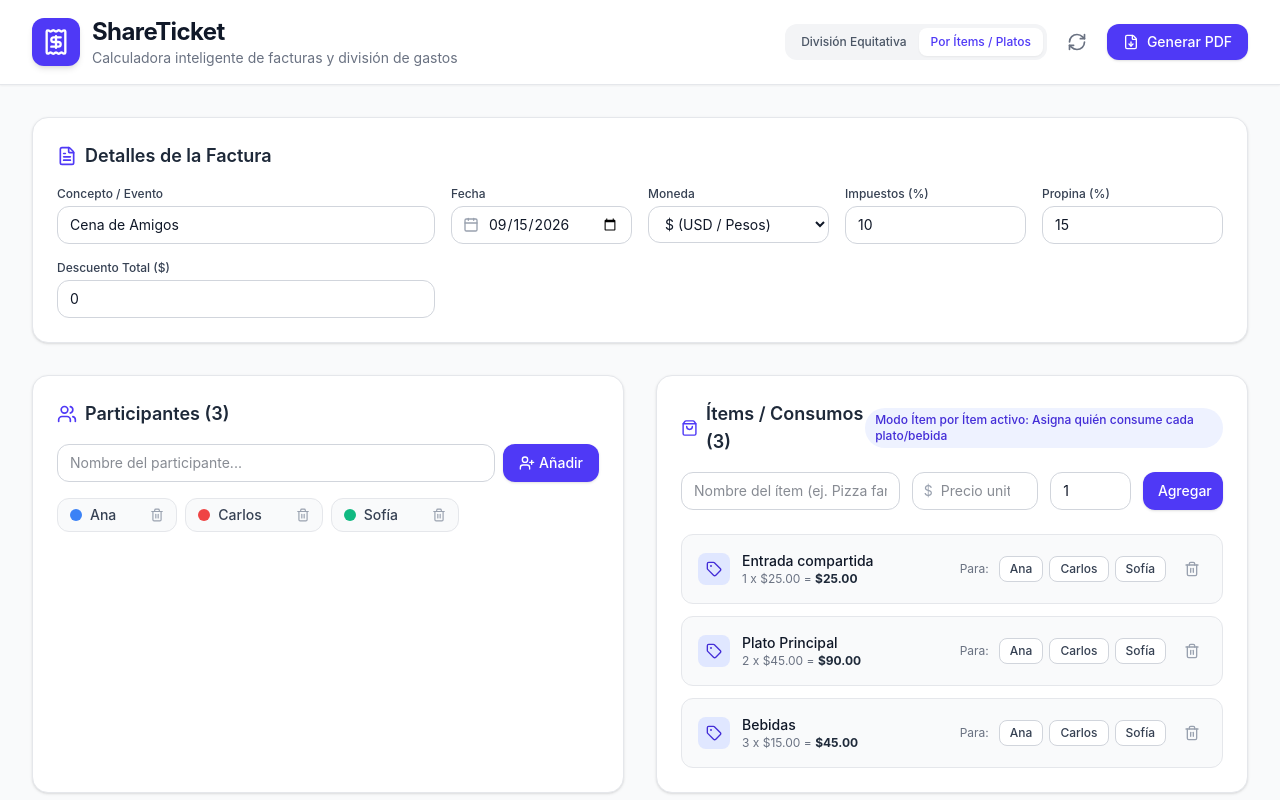
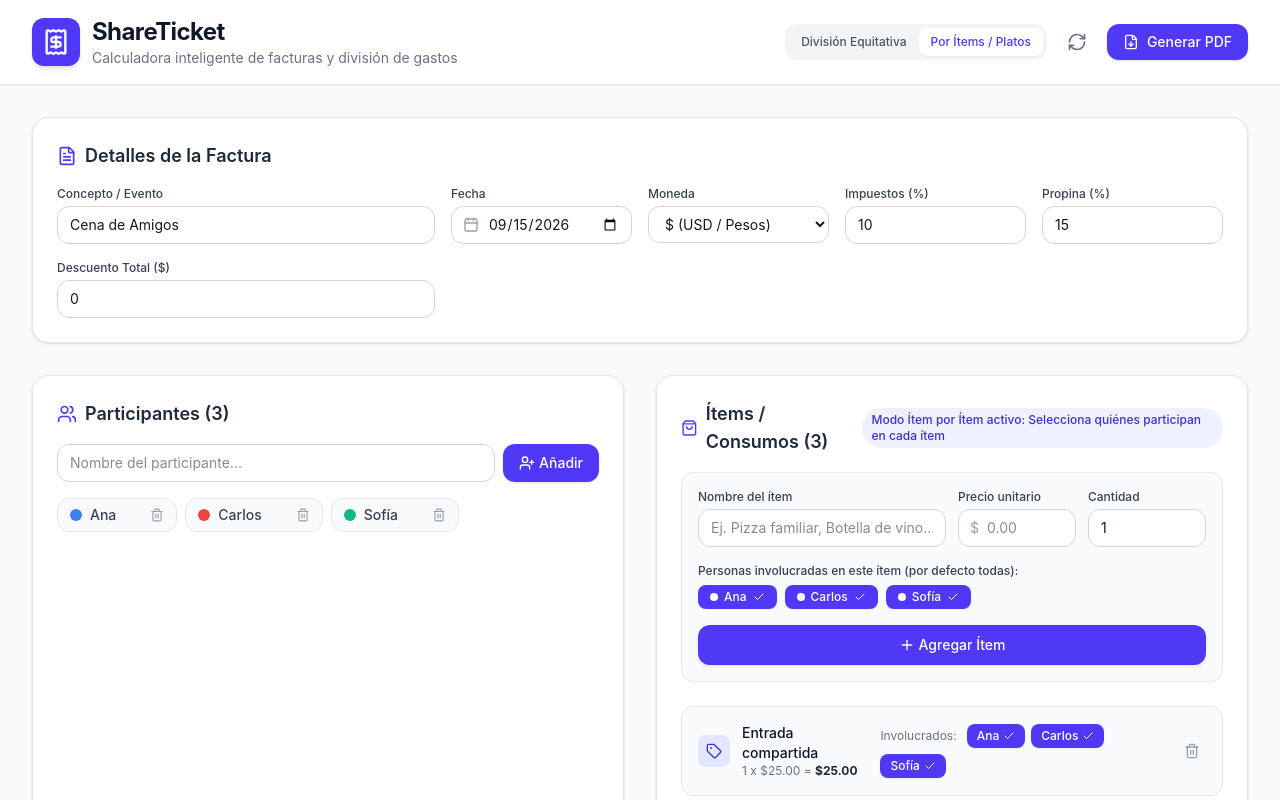
Before and after one commit to LuisMolinad/share-ticket, a React (Vite) app: page / in a window 1280 px wide. Both pictures are taken after a click on the button "Por Ítems / Platos". Shown: the top 800 px of the page. Built offline with nearby package versions, Linux system fonts and the light colour scheme.

Commit message:
Agregar persona por item

```diff
--- a/src/components/ItemsManager.tsx
+++ b/src/components/ItemsManager.tsx
@@ -24,16 +24,32 @@
   const [name, setName] = useState('');
   const [price, setPrice] = useState('');
   const [quantity, setQuantity] = useState('1');
+  // Selected participant IDs when creating a new item (defaults to all participants)
+  const [selectedParticipantsForNew, setSelectedParticipantsForNew] = useState<string[]>([]);
+
+  // Synchronize default selected participants when participants list changes
+  React.useEffect(() => {
+    setSelectedParticipantsForNew(participants.map((p) => p.id));
+  }, [participants]);
+
+  const toggleNewParticipant = (pId: string) => {
+    setSelectedParticipantsForNew((prev) =>
+      prev.includes(pId) ? prev.filter((id) => id !== pId) : [...prev, pId]
+    );
+  };
 
   const handleSubmit = (e: React.FormEvent) => {
     e.preventDefault();
     const pVal = parseFloat(price);
     const qVal = parseFloat(quantity);
     if (name.trim() && !isNaN(pVal) && pVal >= 0 && !isNaN(qVal) && qVal > 0) {
-      onAddItem(name, pVal, qVal, []);
+      // In itemized mode, pass the selected participants. If empty, pass empty array (fallback to all)
+      const assigned = splitMode === 'itemized' ? selectedParticipantsForNew : [];
+      onAddItem(name, pVal, qVal, assigned);
       setName('');
       setPrice('');
       setQuantity('1');
+      setSelectedParticipantsForNew(participants.map((p) => p.id));
     }
   };
 
@@ -46,22 +62,25 @@
         </h2>
         {splitMode === 'itemized' && (
           <span className="text-xs bg-indigo-50 text-indigo-700 px-2.5 py-1 rounded-full font-medium">
-            Modo Ítem por Ítem activo: Asigna quién consume cada plato/bebida
+            Modo Ítem por Ítem activo: Selecciona quiénes participan en cada ítem
           </span>
         )}
       </div>
 
-      <form onSubmit={handleSubmit} className="grid grid-cols-1 sm:grid-cols-12 gap-3 mb-6">
-        <div className="sm:col-span-5">
+      <form onSubmit={handleSubmit} className="space-y-4 mb-6 bg-gray-50 p-4 rounded-xl border border-gray-200">
+        <div className="grid grid-cols-1 sm:grid-cols-12 gap-3">
+          <div className="sm:col-span-6">
+            <label className="block text-xs font-medium text-gray-700 mb-1">Nombre del ítem</label>
             <input
               type="text"
               value={name}
               onChange={(e) => setName(e.target.value)}
-            placeholder="Nombre del ítem (ej. Pizza familiar)"
-            className="w-full px-3 py-2 border border-gray-300 rounded-xl text-sm focus:ring-2 focus:ring-indigo-500 focus:border-indigo-500 outline-none"
+              placeholder="Ej. Pizza familiar, Botella de vino..."
+              className="w-full px-3 py-2 border border-gray-300 rounded-xl text-sm focus:ring-2 focus:ring-indigo-500 focus:border-indigo-500 outline-none bg-white"
             />
           </div>
           <div className="sm:col-span-3">
+            <label className="block text-xs font-medium text-gray-700 mb-1">Precio unitario</label>
             <div className="relative">
               <span className="absolute inset-y-0 left-0 pl-3 flex items-center pointer-events-none text-gray-400 text-sm">
                 {currency}
@@ -72,31 +91,64 @@
                 min="0"
                 value={price}
                 onChange={(e) => setPrice(e.target.value)}
-              placeholder="Precio unit."
-              className="w-full pl-7 pr-3 py-2 border border-gray-300 rounded-xl text-sm focus:ring-2 focus:ring-indigo-500 focus:border-indigo-500 outline-none"
+                placeholder="0.00"
+                className="w-full pl-7 pr-3 py-2 border border-gray-300 rounded-xl text-sm focus:ring-2 focus:ring-indigo-500 focus:border-indigo-500 outline-none bg-white"
               />
             </div>
           </div>
-        <div className="sm:col-span-2">
+          <div className="sm:col-span-3">
+            <label className="block text-xs font-medium text-gray-700 mb-1">Cantidad</label>
             <input
               type="number"
               step="0.5"
               min="0.5"
               value={quantity}
               onChange={(e) => setQuantity(e.target.value)}
-            placeholder="Cant."
-            className="w-full px-3 py-2 border border-gray-300 rounded-xl text-sm focus:ring-2 focus:ring-indigo-500 focus:border-indigo-500 outline-none"
+              placeholder="1"
+              className="w-full px-3 py-2 border border-gray-300 rounded-xl text-sm focus:ring-2 focus:ring-indigo-500 focus:border-indigo-500 outline-none bg-white"
             />
           </div>
-        <div className="sm:col-span-2">
+        </div>
+
+        {splitMode === 'itemized' && participants.length > 0 && (
+          <div>
+            <label className="block text-xs font-medium text-gray-700 mb-1.5">
+              Personas involucradas en este ítem (por defecto todas):
+            </label>
+            <div className="flex flex-wrap gap-2">
+              {participants.map((p) => {
+                const isSelected = selectedParticipantsForNew.includes(p.id);
+                return (
+                  <button
+                    type="button"
+                    key={p.id}
+                    onClick={() => toggleNewParticipant(p.id)}
+                    className={`px-3 py-1 rounded-lg text-xs font-medium transition flex items-center space-x-1.5 ${
+                      isSelected
+                        ? 'bg-indigo-600 text-white shadow-xs'
+                        : 'bg-white border border-gray-300 text-gray-700 hover:bg-gray-100'
+                    }`}
+                  >
+                    <span
+                      className="w-2 h-2 rounded-full"
+                      style={{ backgroundColor: isSelected ? '#fff' : p.color }}
+                    />
+                    <span>{p.name}</span>
+                    {isSelected && <Check className="w-3 h-3" />}
+                  </button>
+                );
+              })}
+            </div>
+          </div>
+        )}
+
         <button
           type="submit"
-            className="w-full h-full flex items-center justify-center space-x-1 bg-indigo-600 hover:bg-indigo-700 text-white px-4 py-2 rounded-xl text-sm font-medium transition shadow-sm"
+          className="w-full flex items-center justify-center space-x-1 bg-indigo-600 hover:bg-indigo-700 text-white px-4 py-2.5 rounded-xl text-sm font-medium transition shadow-sm"
         >
           <Plus className="w-4 h-4" />
-            <span>Agregar</span>
+          <span>Agregar Ítem</span>
         </button>
-        </div>
       </form>
 
       {items.length === 0 ? (
@@ -130,24 +182,32 @@
                 <div className="flex flex-col sm:flex-row sm:items-center gap-3">
                   {splitMode === 'itemized' && (
                     <div className="flex flex-wrap items-center gap-1.5">
-                      <span className="text-xs text-gray-500 mr-1">Para:</span>
+                      <span className="text-xs text-gray-500 mr-1">Involucrados:</span>
                       {participants.length === 0 ? (
                         <span className="text-xs text-red-500 italic">Agrega participantes primero</span>
                       ) : (
                         participants.map((p) => {
-                          const isAssigned = item.assignedParticipantIds.includes(p.id);
+                          const isExplicitlyAssigned = item.assignedParticipantIds.includes(p.id);
+
                           return (
                             <button
                               key={p.id}
                               onClick={() => onToggleAssignment(item.id, p.id)}
+                              title={
+                                item.assignedParticipantIds.length === 0
+                                  ? 'Actualmente se reparte entre todos. Clic para asignar específicamente.'
+                                  : ''
+                              }
                               className={`px-2.5 py-1 rounded-lg text-xs font-medium transition flex items-center space-x-1 ${
-                                isAssigned
+                                isExplicitlyAssigned || (item.assignedParticipantIds.length === 0)
                                   ? 'bg-indigo-600 text-white shadow-xs'
-                                  : 'bg-white border border-gray-300 text-gray-700 hover:bg-gray-100'
+                                  : 'bg-white border border-gray-300 text-gray-400 hover:bg-gray-100 hover:text-gray-700'
                               }`}
                             >
                               <span>{p.name}</span>
-                              {isAssigned && <Check className="w-3 h-3" />}
+                              {(isExplicitlyAssigned || item.assignedParticipantIds.length === 0) && (
+                                <Check className="w-3 h-3" />
+                              )}
                             </button>
                           );
                         })
```
Lines whose indentation alone changed are shown as unchanged.
